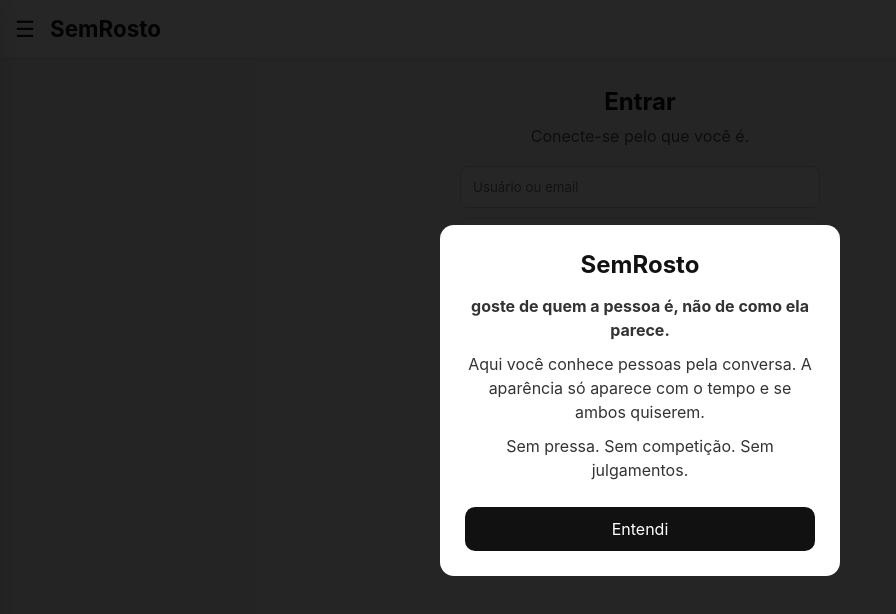
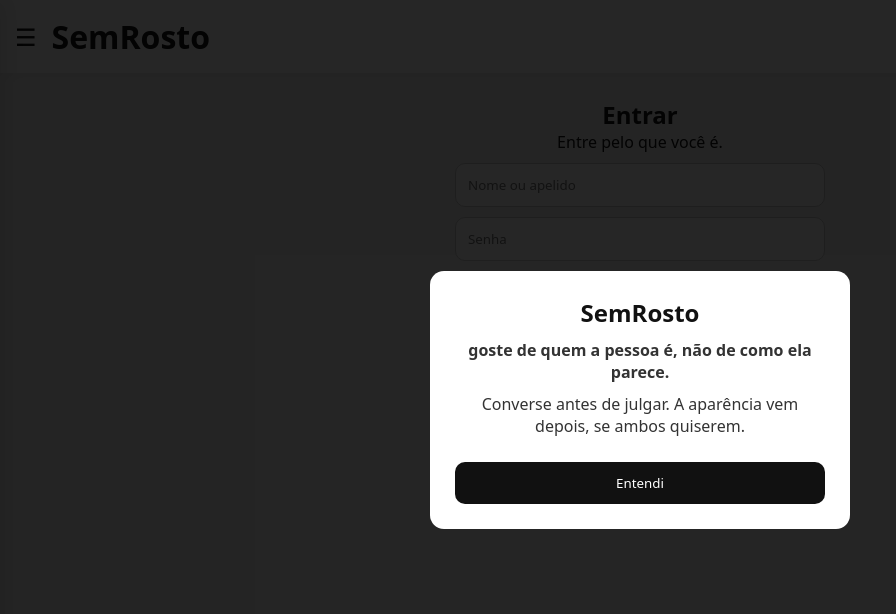
Before and after one commit to moiseselias1510-commits/app-conexao, a plain HTML site: page index.html in a window 1280 px wide. Shown: the whole page, without its empty margins (0-896 px from the left). Drawn offline with Linux system fonts and the light colour scheme.

Commit message:
Update index.html

```diff
--- a/index.html
+++ b/index.html
@@ -10,16 +10,16 @@
   margin: 0;
   padding: 0;
   box-sizing: border-box;
-  font-family: -apple-system, BlinkMacSystemFont, "Segoe UI", Roboto, Arial, sans-serif;
+  font-family: system-ui, sans-serif;
 }
 
 body {
-  background: #f5f5f5;
+  background: #f4f4f4;
   color: #111;
 }
 
-/* ===== MODAL COMO FUNCIONA ===== */
-#comoFunciona {
+/* MODAL INICIAL */
+#modal {
   position: fixed;
   inset: 0;
   background: rgba(0,0,0,0.85);
@@ -29,57 +29,34 @@ body {
   z-index: 10;
 }
 
-.modal {
+.modal-box {
   background: #fff;
   padding: 25px;
   border-radius: 14px;
-  max-width: 400px;
-  width: 90%;
+  max-width: 420px;
   text-align: center;
 }
 
-.modal h2 {
-  margin-bottom: 15px;
+.modal-box h2 {
+  margin-bottom: 10px;
 }
 
-.modal p {
+.modal-box p {
   margin-bottom: 10px;
-  line-height: 1.5;
   color: #333;
 }
 
-.modal button {
+.modal-box button {
   margin-top: 15px;
+  width: 100%;
   padding: 12px;
-  width: 100%;
   border: none;
   border-radius: 10px;
   background: #111;
   color: #fff;
-  font-size: 1rem;
-  cursor: pointer;
 }
 
-/* ===== HEADER ===== */
-header {
-  display: flex;
-  align-items: center;
-  padding: 15px;
-  background: #fff;
-  box-shadow: 0 2px 10px rgba(0,0,0,0.05);
-}
-
-.menu-btn {
-  font-size: 1.4rem;
-  cursor: pointer;
-  margin-right: 15px;
-}
-
-header h1 {
-  font-size: 1.4rem;
-}
-
-/* ===== MENU LATERAL ===== */
+/* MENU */
 #menu {
   position: fixed;
   top: 0;
@@ -87,98 +64,107 @@ header h1 {
   width: 260px;
   height: 100%;
   background: #fff;
-  box-shadow: 4px 0 20px rgba(0,0,0,0.1);
   padding: 20px;
-  transition: 0.3s;
-  z-index: 9;
+  box-shadow: 4px 0 20px rgba(0,0,0,.1);
+  transition: .3s;
+  z-index: 5;
 }
 
 #menu.active {
   left: 0;
 }
 
-#menu h3 {
-  margin-bottom: 15px;
-}
-
-#menu p {
-  font-size: 0.9rem;
-  line-height: 1.5;
-}
-
 .pix {
-  background: #f1f1f1;
+  background: #eee;
   padding: 10px;
   border-radius: 8px;
+  font-size: 0.85rem;
   margin-top: 10px;
-  font-size: 0.85rem;
   word-break: break-all;
 }
 
-/* ===== LOGIN ===== */
-main {
-  padding: 30px 20px;
-  max-width: 400px;
+/* HEADER */
+header {
+  display: flex;
+  align-items: center;
+  padding: 15px;
+  background: #fff;
+  box-shadow: 0 2px 10px rgba(0,0,0,.05);
+}
+
+.menu-btn {
+  font-size: 1.5rem;
+  margin-right: 15px;
+}
+
+/* TELAS */
+.screen {
+  display: none;
+  padding: 25px;
+  max-width: 420px;
   margin: auto;
   text-align: center;
 }
 
-main h2 {
+.screen.active {
+  display: block;
+}
+
+input, button {
+  width: 100%;
+  padding: 12px;
+  margin-top: 10px;
+  border-radius: 10px;
+  border: 1px solid #ccc;
+}
+
+button {
+  background: #111;
+  color: #fff;
+  border: none;
+}
+
+/* CHAT */
+.chat {
+  background: #fff;
+  padding: 15px;
+  border-radius: 12px;
+  height: 250px;
+  overflow-y: auto;
+  text-align: left;
   margin-bottom: 10px;
 }
 
-main p {
-  color: #555;
-  margin-bottom: 20px;
+.msg {
+  margin-bottom: 8px;
 }
 
-input {
-  width: 100%;
-  padding: 12px;
+.level {
+  font-size: 0.9rem;
+  color: #555;
   margin-bottom: 10px;
-  border-radius: 8px;
-  border: 1px solid #ccc;
-}
-
-button.login {
-  width: 100%;
-  padding: 12px;
-  border-radius: 10px;
-  border: none;
-  background: #111;
-  color: #fff;
-  font-size: 1rem;
 }
 </style>
 </head>
 
 <body>
 
-<!-- MODAL COMO FUNCIONA -->
-<div id="comoFunciona">
-  <div class="modal">
+<!-- MODAL -->
+<div id="modal">
+  <div class="modal-box">
     <h2>SemRosto</h2>
     <p><strong>goste de quem a pessoa é, não de como ela parece.</strong></p>
-    <p>
-      Aqui você conhece pessoas pela conversa.
-      A aparência só aparece com o tempo e se ambos quiserem.
-    </p>
-    <p>
-      Sem pressa. Sem competição. Sem julgamentos.
-    </p>
+    <p>Converse antes de julgar. A aparência vem depois, se ambos quiserem.</p>
     <button onclick="fecharModal()">Entendi</button>
   </div>
 </div>
 
-<!-- MENU LATERAL -->
+<!-- MENU -->
 <div id="menu">
   <h3>💛 Ajudar o desenvolvedor</h3>
-  <p>
-    O SemRosto é um projeto independente.
-    Todo apoio ajuda a manter e melhorar o app.
-  </p>
+  <p>Projeto independente. Todo valor ajuda.</p>
   <div class="pix">
-    <strong>Pix (PicPay):</strong><br>
+    Pix (PicPay):<br>
     23be4842-00bd-4969-85e3-e45da27ffc03
   </div>
 </div>
@@ -188,24 +174,60 @@ button.login {
   <h1>SemRosto</h1>
 </header>
 
-<main>
+<!-- LOGIN -->
+<div id="login" class="screen active">
   <h2>Entrar</h2>
-  <p>Conecte-se pelo que você é.</p>
+  <p>Entre pelo que você é.</p>
+  <input placeholder="Nome ou apelido">
+  <input type="password" placeholder="Senha">
+  <button onclick="entrar()">Entrar</button>
+</div>
 
-  <input type="text" placeholder="Usuário ou email">
-  <input type="password" placeholder="Senha">
+<!-- APP -->
+<div id="app" class="screen">
+  <div class="level">Nível: <span id="nivel">1</span></div>
 
-  <button class="login">Entrar</button>
-</main>
+  <div class="chat" id="chat">
+    <div class="msg"><strong>Anon:</strong> Oi, tudo bem?</div>
+  </div>
+
+  <input id="msg" placeholder="Digite sua mensagem">
+  <button onclick="enviar()">Enviar</button>
+</div>
 
 <script>
+let mensagens = 1;
+let nivel = 1;
+
 function fecharModal() {
-  document.getElementById("comoFunciona").style.display = "none";
+  document.getElementById("modal").style.display = "none";
 }
 
 function toggleMenu() {
   document.getElementById("menu").classList.toggle("active");
 }
+
+function entrar() {
+  document.getElementById("login").classList.remove("active");
+  document.getElementById("app").classList.add("active");
+}
+
+function enviar() {
+  let texto = document.getElementById("msg").value;
+  if (!texto) return;
+
+  let chat = document.getElementById("chat");
+  chat.innerHTML += `<div class="msg"><strong>Você:</strong> ${texto}</div>`;
+  document.getElementById("msg").value = "";
+
+  mensagens++;
+  if (mensagens % 5 === 0) {
+    nivel++;
+    document.getElementById("nivel").innerText = nivel;
+  }
+
+  chat.scrollTop = chat.scrollHeight;
+}
 </script>
 
 </body>
```
